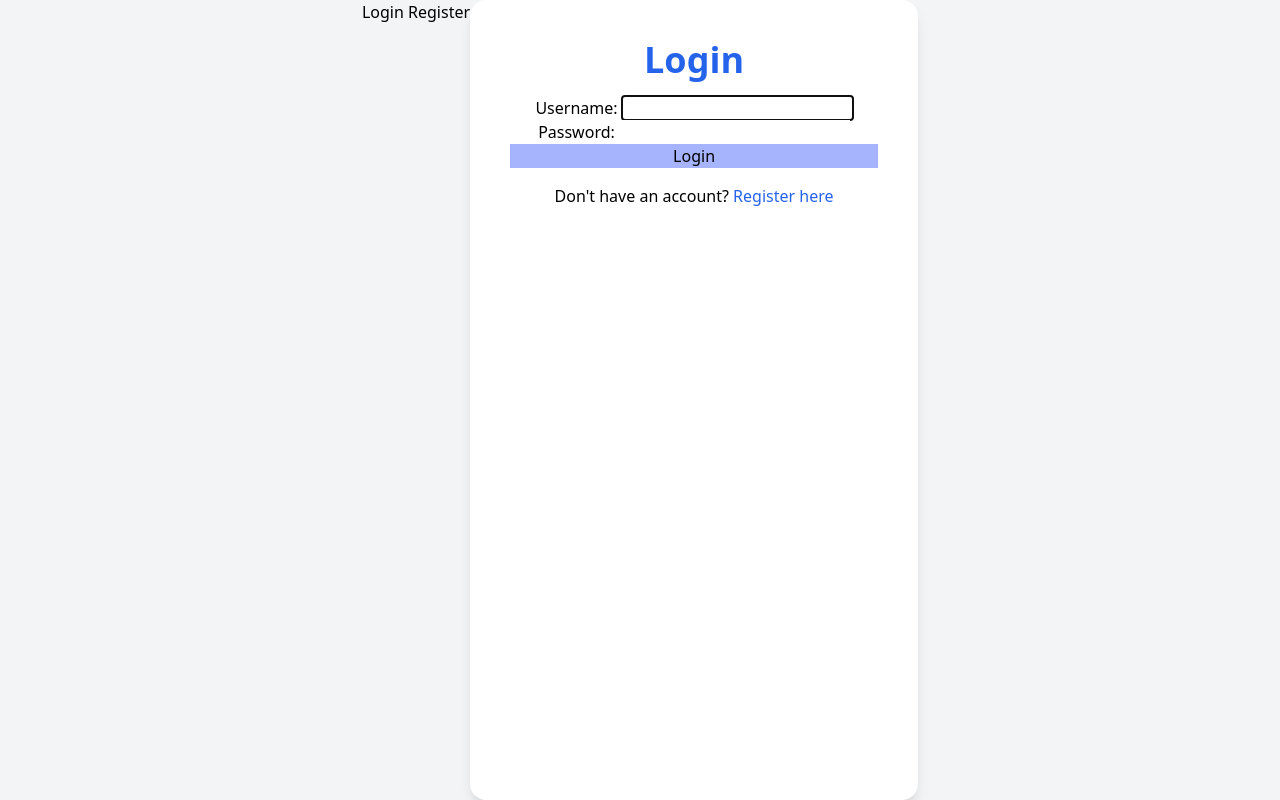
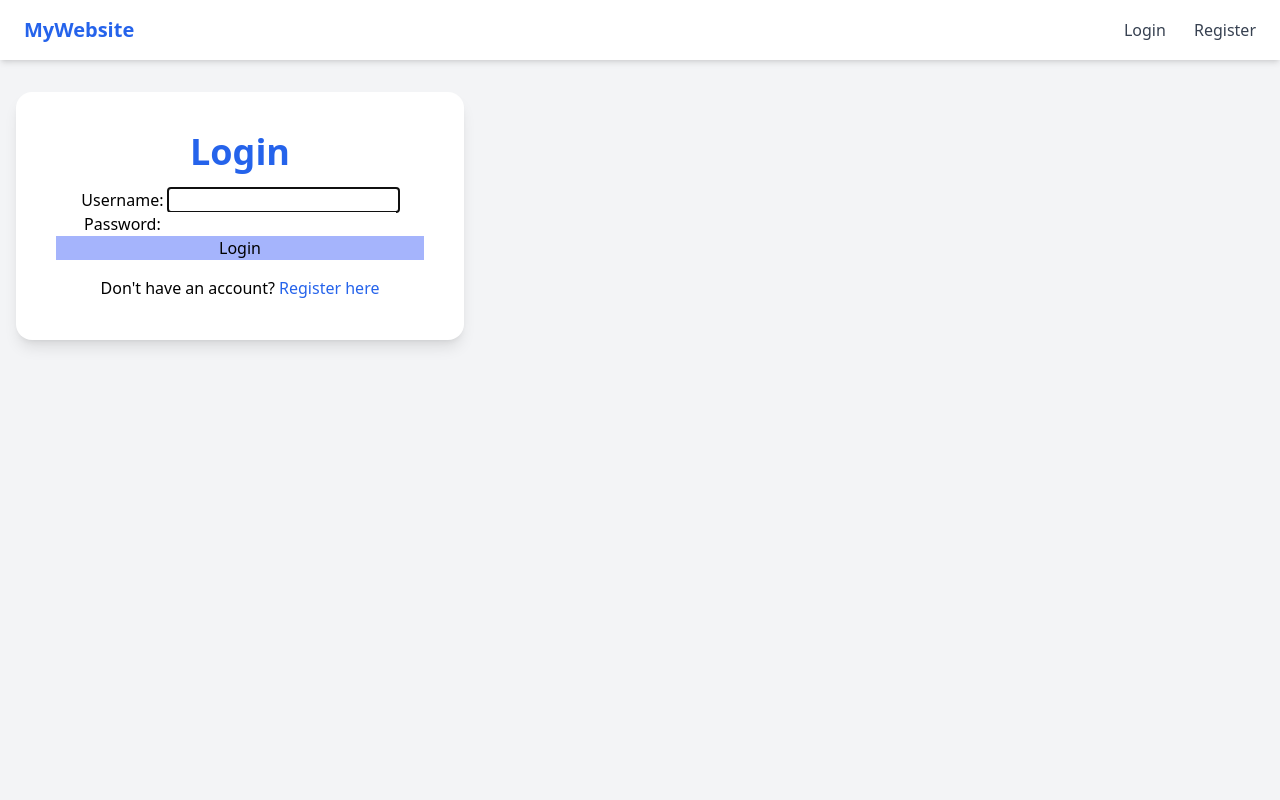
Before and after one commit to MSHAHID1122/Django, a Django app: page /accounts/login/ in a window 1280 px wide. Run offline with Django 4.2, Linux system fonts and the light colour scheme; some libraries are stand-ins or nearby versions.

Commit message:
adding nav bar

```diff
--- a/FinanceApp/finance/templates/finance/base.html
+++ b/FinanceApp/finance/templates/finance/base.html
@@ -6,11 +6,25 @@
     <script src="https://cdn.tailwindcss.com"></script>
     <title>{% block title %}{% endblock %}</title>
   </head>
-  <body class="bg-gray-100 flex justify-center min-h-screen">
-     <nav>
-      <a href="{% url 'login'% }"> Login</a>
-      <a href="{% url 'register'% }"> Register</a>
-     </nav>
-    {% block content %}{% endblock %}
+  <body class="bg-gray-100 min-h-screen">
+
+    <!-- Navbar -->
+    <nav class="w-full bg-white shadow-md px-6 py-4">
+      <div class="container mx-auto flex justify-between items-center">
+        <div class="text-xl font-bold text-blue-600">
+          <a href="/">MyWebsite</a>
+        </div>
+        <div class="space-x-6">
+          <a href="{% url 'login' %}" class="text-gray-700 hover:text-blue-500 font-medium transition">Login</a>
+          <a href="{% url 'register' %}" class="text-gray-700 hover:text-blue-500 font-medium transition">Register</a>
+        </div>
+      </div>
+    </nav>
+
+    <!-- Content Area -->
+    <main class="container mx-auto px-4 py-8">
+      {% block content %}{% endblock %}
+    </main>
+
   </body>
 </html>
--- a/FinanceApp/finance/templates/registration/login.html
+++ b/FinanceApp/finance/templates/registration/login.html
@@ -15,7 +15,7 @@
   </form>
   <p class="mt-4">
     Don't have an account?
-    <a href="{% url 'register view' %}" class="text-blue-600">Register here</a>
+    <a href="{% url 'register' %}" class="text-blue-600">Register here</a>
   </p>
 </div>
 {% endblock %}
--- a/FinanceApp/finance/urls.py
+++ b/FinanceApp/finance/urls.py
@@ -5,5 +5,5 @@ urlpatterns = [
     # path('home/',home,name="home"),
     # path('myhome/',Home.as_view(),name="myhome")
 
-    path("",RegisterView.as_view(),name="register view")
+    path("",RegisterView.as_view(),name="register")
 ]
```
